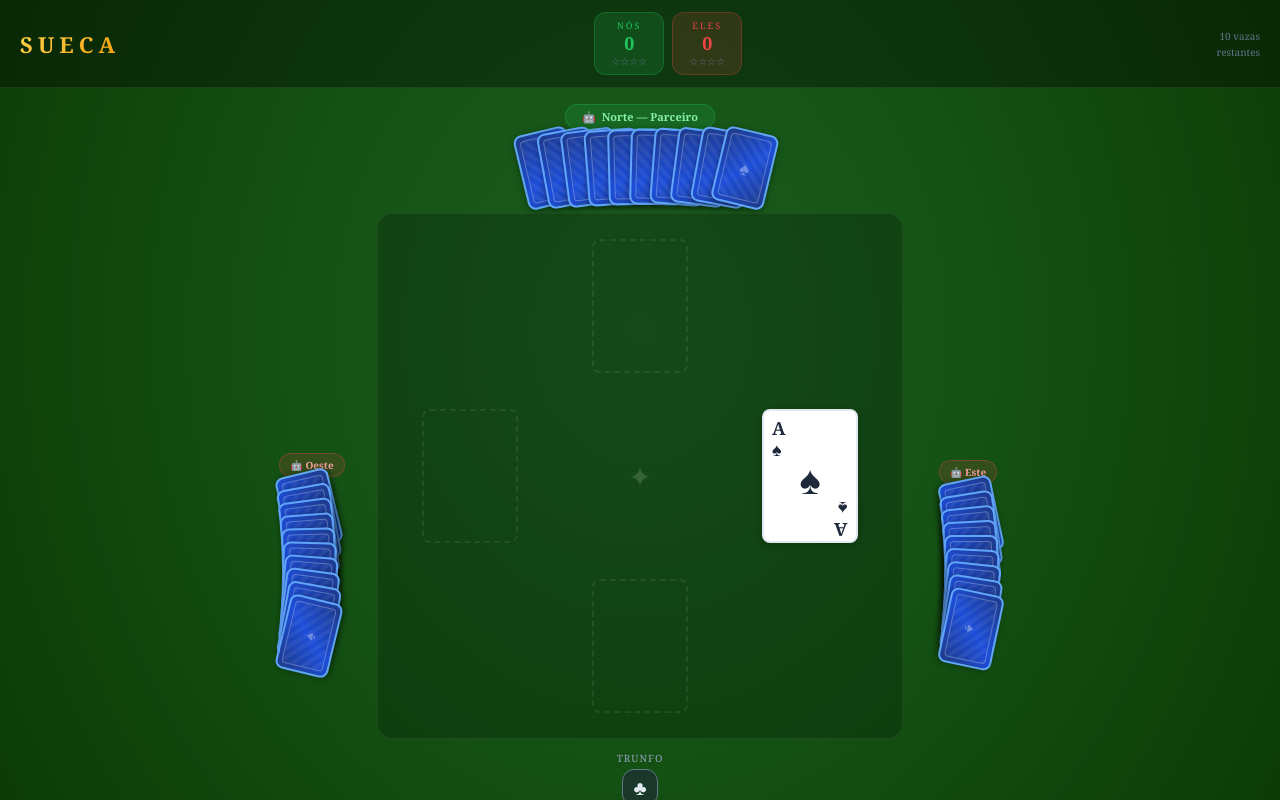
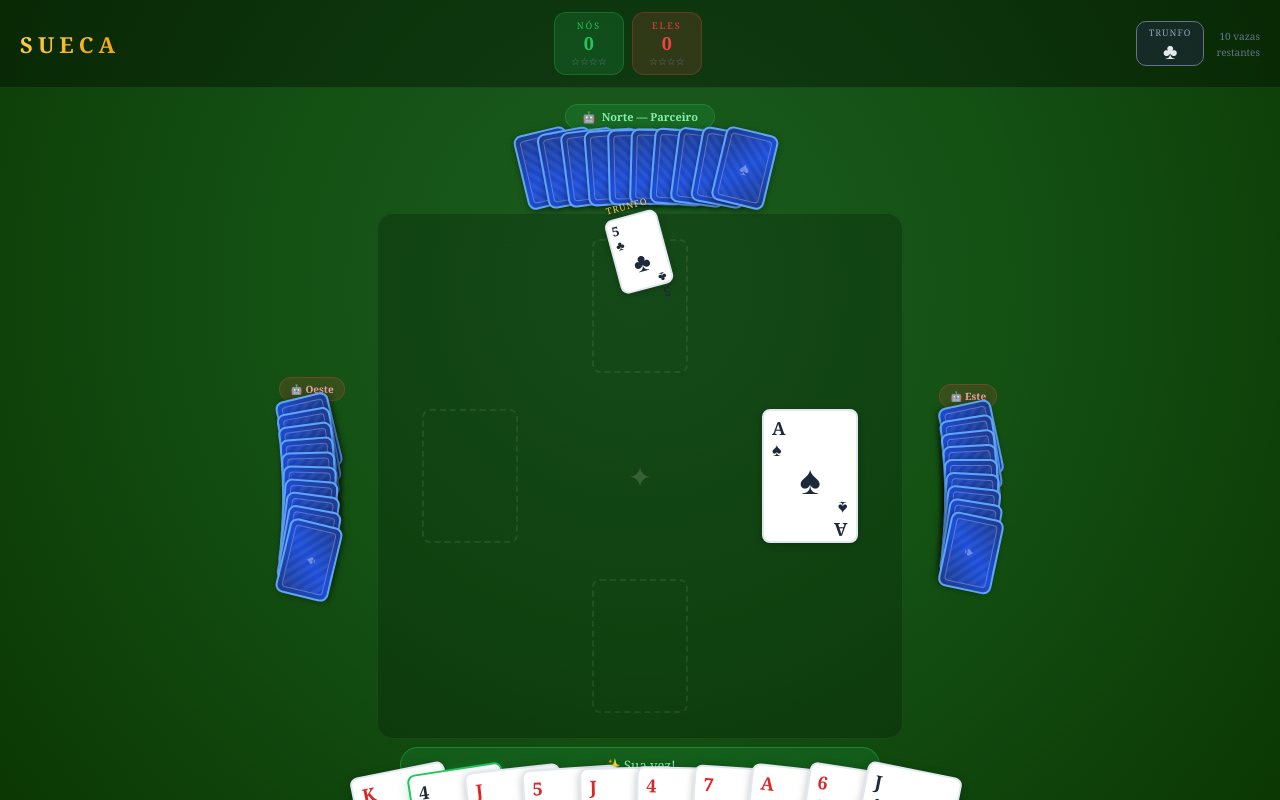
Before and after one commit to nl77621-tech/sueca, a React (Vite) app: page / in a window 1280 px wide. Both pictures are taken after a click on the button "JOGAR". Shown: the top 800 px of the page. Built offline with nearby package versions, Linux system fonts and the light colour scheme.

Commit message:
Trump card near dealer, disappears when played

```diff
--- a/src/Sueca.jsx
+++ b/src/Sueca.jsx
@@ -622,6 +622,15 @@ export default function Sueca() {
 
   const isYourTurn = state.phase === 'playing' && state.current === 0;
   const showTrick = state.phase === 'resolving' || (state.phase === 'playing' && state.trick.length > 0) || state.phase === 'round_end';
+  // Trump card is visible as long as it's still in someone's hand
+  const trumpCardHeld = state.trumpCard && state.hands.some(h => h.some(c => c.id === state.trumpCard.id));
+  // Position trump card near dealer: 0=south(bottom), 1=west(left), 2=north(top), 3=east(right)
+  const trumpPos = [
+    { bottom: 220, left: '50%', transform: 'translateX(-30px) rotate(20deg)' },   // dealer=0 (you)
+    { left: 110, top: '50%', transform: 'translateY(-38px) rotate(100deg)' },      // dealer=1 (west)
+    { top: 110, left: '50%', transform: 'translateX(-30px) rotate(-15deg)' },      // dealer=2 (north)
+    { right: 110, top: '50%', transform: 'translateY(-38px) rotate(-100deg)' },    // dealer=3 (east)
+  ][state.dealer] || {};
 
   return (
     <div style={{
@@ -672,7 +681,20 @@ export default function Sueca() {
           ))}
         </div>
 
-        <div style={{ display: 'flex', alignItems: 'center', gap: 8 }}>
+        <div style={{ display: 'flex', alignItems: 'center', gap: 12 }}>
+          {state.trump !== null && (
+            <div style={{
+              display: 'flex', flexDirection: 'column', alignItems: 'center',
+              padding: '4px 12px', borderRadius: 10,
+              background: RED[state.trump] ? 'rgba(220,38,38,0.2)' : 'rgba(30,41,59,0.6)',
+              border: `1px solid ${RED[state.trump] ? '#dc2626' : '#64748b'}`,
+            }}>
+              <div style={{ fontSize: 9, color: '#94a3b8', letterSpacing: 1 }}>TRUNFO</div>
+              <div style={{ fontSize: 22, color: RED[state.trump] ? '#f87171' : '#e2e8f0', fontWeight: 'bold', lineHeight: 1 }}>
+                {S[state.trump]}
+              </div>
+            </div>
+          )}
           <div style={{ fontSize: 10, color: '#64748b', textAlign: 'right', lineHeight: 1.6 }}>
             {state.tricksLeft} vazas<br />restantes
           </div>
@@ -687,6 +709,21 @@ export default function Sueca() {
         padding: '16px 12px',
         gap: 8,
       }}>
+
+        {/* Floating trump card near dealer */}
+        {trumpCardHeld && (
+          <div style={{
+            position: 'absolute', zIndex: 20, pointerEvents: 'none',
+            ...trumpPos,
+          }}>
+            <div style={{ display: 'flex', flexDirection: 'column', alignItems: 'center', gap: 3 }}>
+              <div style={{ fontSize: 9, color: '#fcd34d', letterSpacing: 1, textTransform: 'uppercase', textShadow: '0 1px 4px rgba(0,0,0,0.8)' }}>
+                trunfo
+              </div>
+              <Card card={state.trumpCard} small />
+            </div>
+          </div>
+        )}
 
         {/* North player */}
         <div style={{ display: 'flex', flexDirection: 'column', alignItems: 'center', gap: 6 }}>
@@ -721,9 +758,8 @@ export default function Sueca() {
             <SideHand count={state.hands[1].length} side="left" />
           </div>
 
-          {/* Center: trick + trump */}
+          {/* Center: trick area only */}
           <div style={{ display: 'flex', flexDirection: 'column', alignItems: 'center', gap: 12 }}>
-            {/* Trick area */}
             <div style={{
               background: 'rgba(0,0,0,0.2)',
               borderRadius: 16,
@@ -735,11 +771,6 @@ export default function Sueca() {
                 trickWinner={state.phase === 'resolving' ? state.trickWinner : null}
               />
             </div>
-
-            {/* Trump */}
-            {state.trump !== null && (
-              <TrumpBadge trump={state.trump} trumpCard={state.trumpCard} />
-            )}
           </div>
 
           {/* East */}
```
